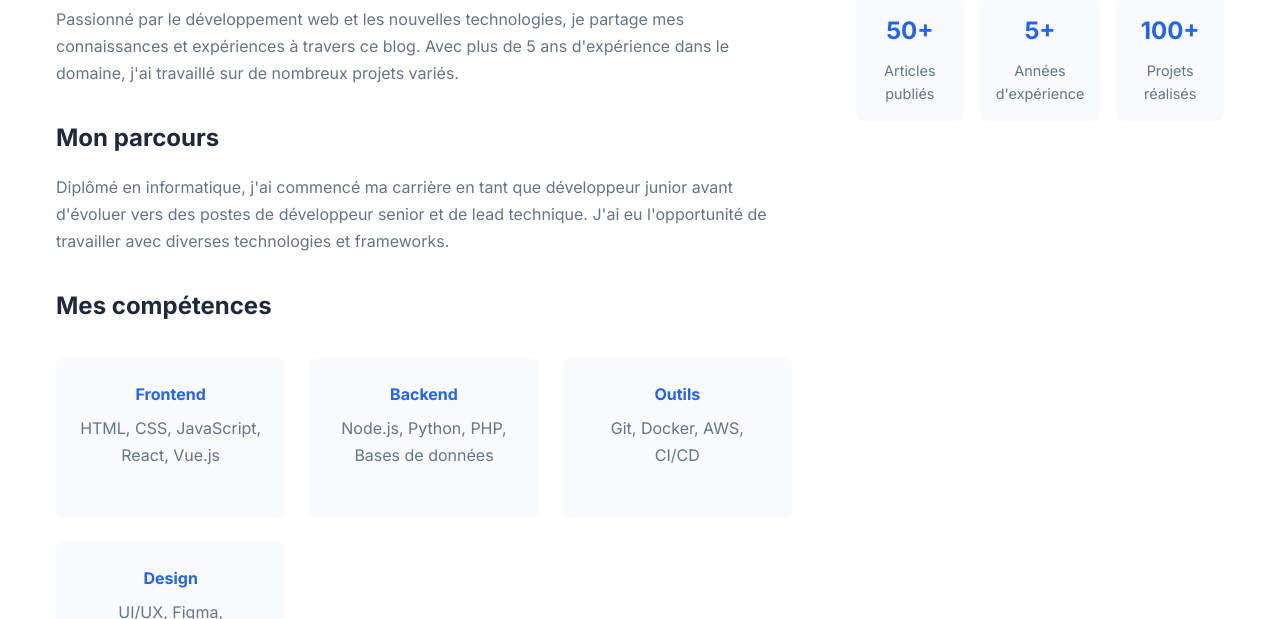
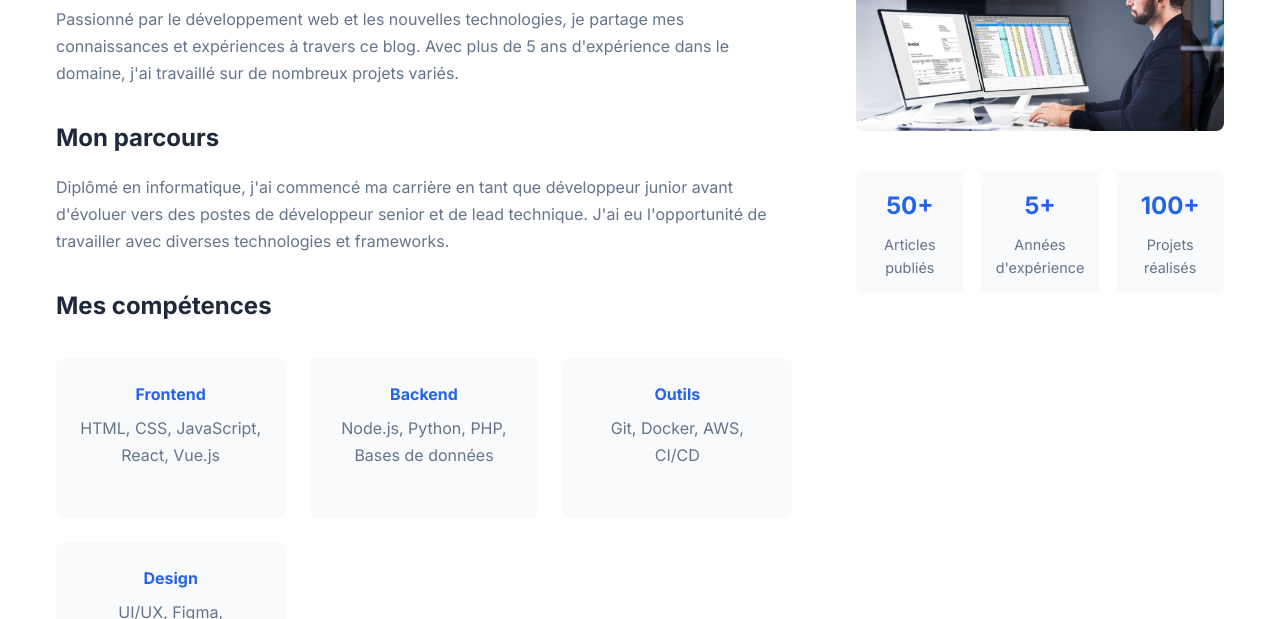
Before and after one commit to espero-soft/blog_template, a plain HTML site: page about.html in a window 1280 px wide. Shown: the part 481-1100 px from the top of the page. Drawn offline with Linux system fonts and the light colour scheme.

Commit message:
Update image sources in about and article pages, and in blog data for consistency

```diff
--- a/about.html
+++ b/about.html
@@ -66,7 +66,7 @@
                         </div>
                     </div>
                     <div class="about-image">
-                        <img src="/placeholder.svg?height=400&width=300" alt="Photo de profil" class="profile-image">
+                        <img src="assets/images/33.jpg" alt="Photo de profil" class="profile-image">
                         <div class="stats-grid">
                             <div class="stat-item">
                                 <h4>50+</h4>
--- a/script.js
+++ b/script.js
@@ -29,7 +29,7 @@ const blogData = {
       author: "Jean Dupont",
       date: "2024-01-15",
       category: "React",
-      image: "/placeholder.svg?height=200&width=400",
+      image: "assets/images/27.jpg",
       tags: ["React", "JavaScript", "Frontend", "Web Development"],
     },
     {
@@ -61,7 +61,7 @@ const blogData = {
       author: "Marie Martin",
       date: "2024-01-10",
       category: "CSS",
-      image: "/placeholder.svg?height=200&width=400",
+      image: "assets/images/28.jpg",
       tags: ["CSS", "Layout", "Grid", "Flexbox", "Responsive"],
     },
     {
@@ -89,7 +89,7 @@ const blogData = {
       author: "Pierre Durand",
       date: "2024-01-05",
       category: "Backend",
-      image: "/placeholder.svg?height=200&width=400",
+      image: "assets/images/29.jpg",
       tags: ["Node.js", "API", "REST", "Express", "Backend"],
     },
     {
@@ -117,7 +117,7 @@ const blogData = {
       author: "Sophie Leroy",
       date: "2023-12-28",
       category: "TypeScript",
-      image: "/placeholder.svg?height=200&width=400",
+      image: "assets/images/30.jpg",
       tags: ["TypeScript", "JavaScript", "Types", "Development", "Programming"],
     },
     {
@@ -151,7 +151,7 @@ const blogData = {
       author: "Thomas Blanc",
       date: "2023-12-20",
       category: "Performance",
-      image: "/placeholder.svg?height=200&width=400",
+      image: "assets/images/31.jpg",
       tags: ["Performance", "Optimization", "Web Vitals", "Speed", "UX"],
     },
     {
@@ -181,7 +181,7 @@ const blogData = {
       author: "Lucas Moreau",
       date: "2023-12-15",
       category: "DevOps",
-      image: "/placeholder.svg?height=200&width=400",
+      image: "assets/images/32.jpg",
       tags: ["Docker", "DevOps", "Containers", "Deployment", "Infrastructure"],
     },
   ],
--- a/styles.css
+++ b/styles.css
@@ -125,7 +125,7 @@ body {
 
 /* Hero Section */
 .hero {
-  background: linear-gradient(135deg, var(--primary-color), var(--accent-color));
+  background: linear-gradient(rgba(37, 99, 235, 0.8), rgba(147, 51, 234, 0.8)), url("assets/images/35.jpg"); background-size: cover; background-position: center; background-attachment: fixed;
   color: white;
   padding: 4rem 0;
   text-align: center;
```
Also changed, not shown: article.html (+1 -1 lines).
